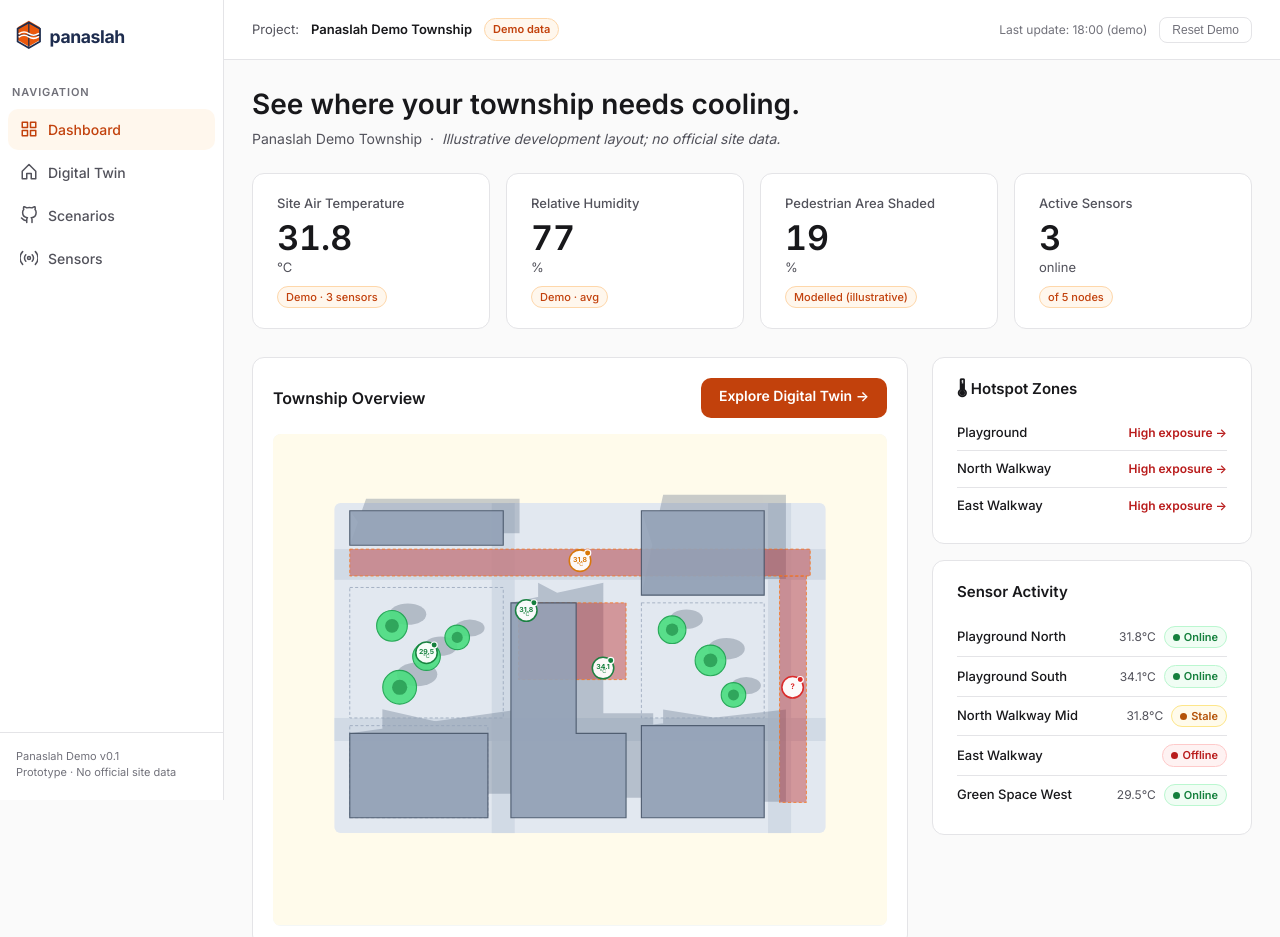
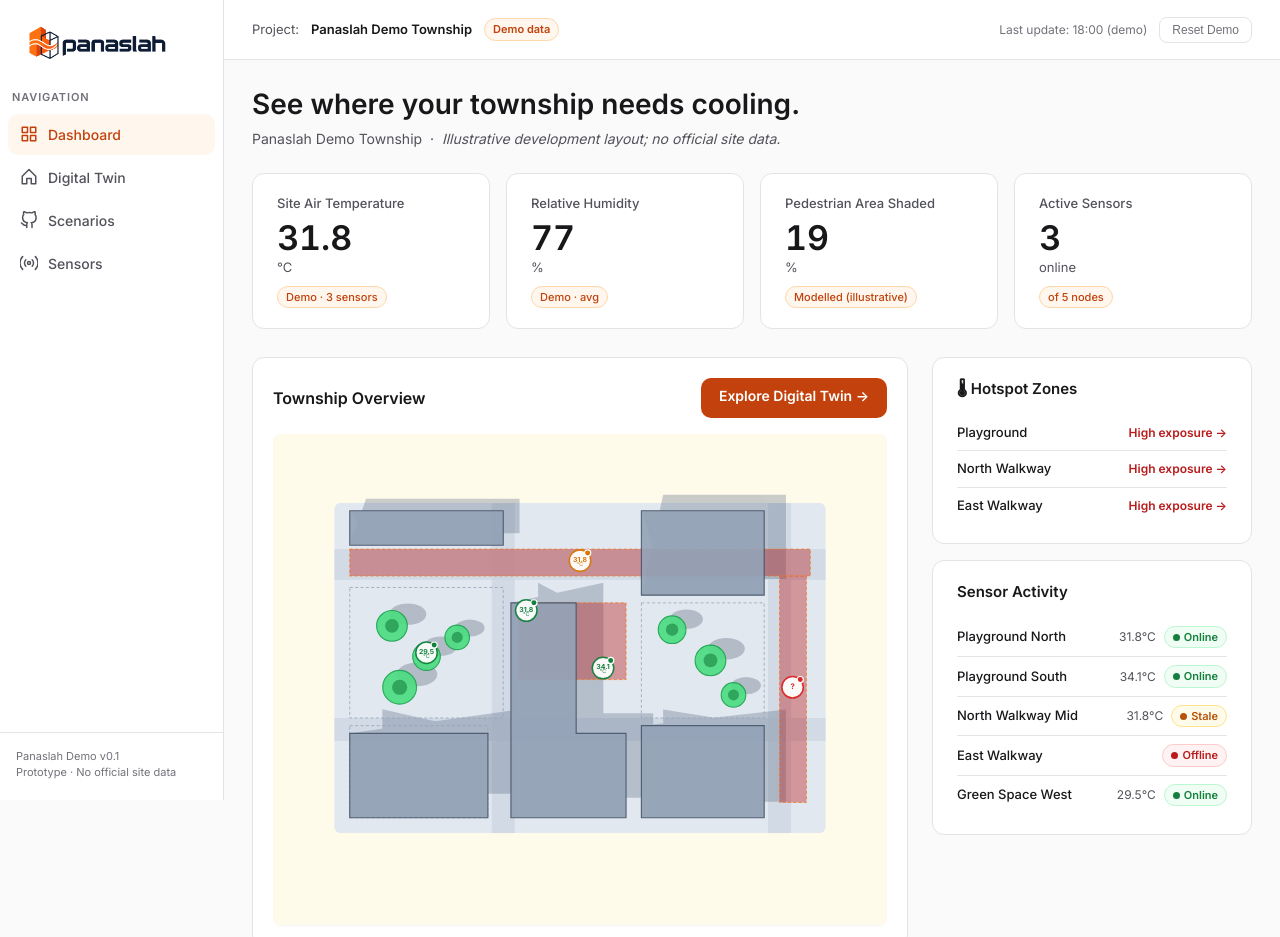
Before and after one commit to ethanlxz/panaslah-prototype, a website with bundled scripts: page index.html in a window 1280 px wide. Shown: the top 937 px of the page. Built offline with nearby package versions, Linux system fonts and the light colour scheme.

Commit message:
updated with logo

```diff
--- a/index.html
+++ b/index.html
@@ -22,23 +22,7 @@
   <!-- Sidebar -->
   <nav class="sidebar" aria-label="Main navigation">
     <div class="sidebar-logo" style="padding:16px 16px 0;">
-      <!-- Inline brand mark — replace with real logo file if available -->
-      <svg viewBox="0 0 200 52" xmlns="http://www.w3.org/2000/svg" style="width:160px;height:auto;" aria-label="Panaslah">
-        <!-- Hex icon -->
-        <g transform="translate(2,4)">
-          <!-- Orange solid block -->
-          <polygon points="0,10 14,2 28,10 28,26 14,34 0,26" fill="#EA580C"/>
-          <!-- Navy wire cube -->
-          <polygon points="14,4 28,12 28,28 14,36 0,28 0,12" fill="none" stroke="#1e2d4f" stroke-width="2.2"/>
-          <line x1="14" y1="4" x2="14" y2="36" stroke="#1e2d4f" stroke-width="1.5"/>
-          <line x1="0" y1="20" x2="28" y2="20" stroke="#1e2d4f" stroke-width="1.5"/>
-          <!-- Wave lines -->
-          <path d="M2,18 Q8,14 14,18 Q20,22 26,18" fill="none" stroke="#ffffff" stroke-width="2" stroke-linecap="round"/>
-          <path d="M2,22 Q8,18 14,22 Q20,26 26,22" fill="none" stroke="#ffffff" stroke-width="2" stroke-linecap="round"/>
-        </g>
-        <!-- Wordmark -->
-        <text x="42" y="34" font-family="'Inter',system-ui,sans-serif" font-size="22" font-weight="700" fill="#1e2d4f" letter-spacing="-0.5">panaslah</text>
-      </svg>
+      <img src="assets/img/logo.png" alt="Panaslah" style="width:160px;height:auto;display:block;">
     </div>
     <div style="padding:20px 12px 8px;font-size:11px;font-weight:600;text-transform:uppercase;letter-spacing:.08em;color:#71717a;">Navigation</div>
     <ul class="sidebar-nav" role="list" style="list-style:none;margin:0;padding:0 8px;display:flex;flex-direction:column;gap:2px;">
```
